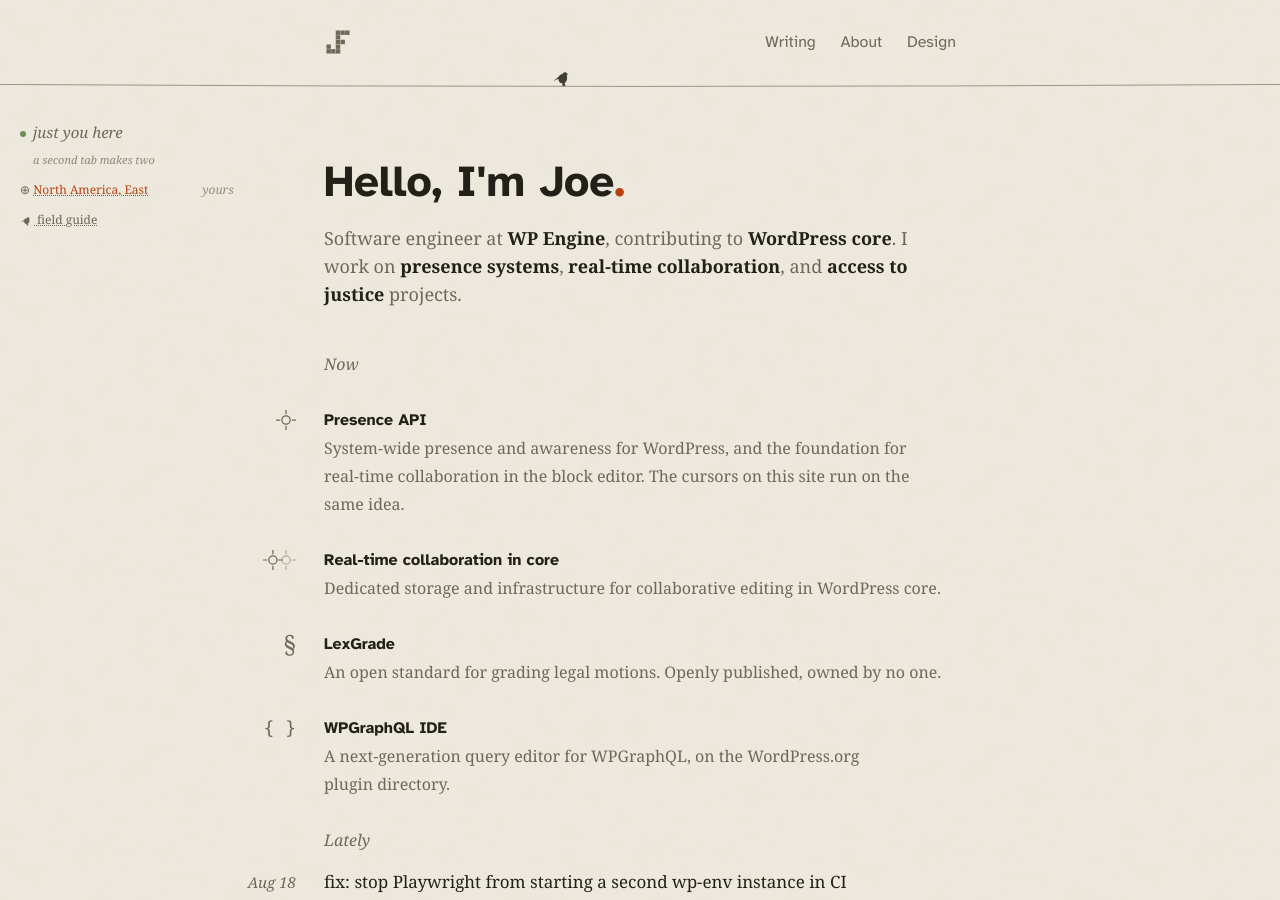
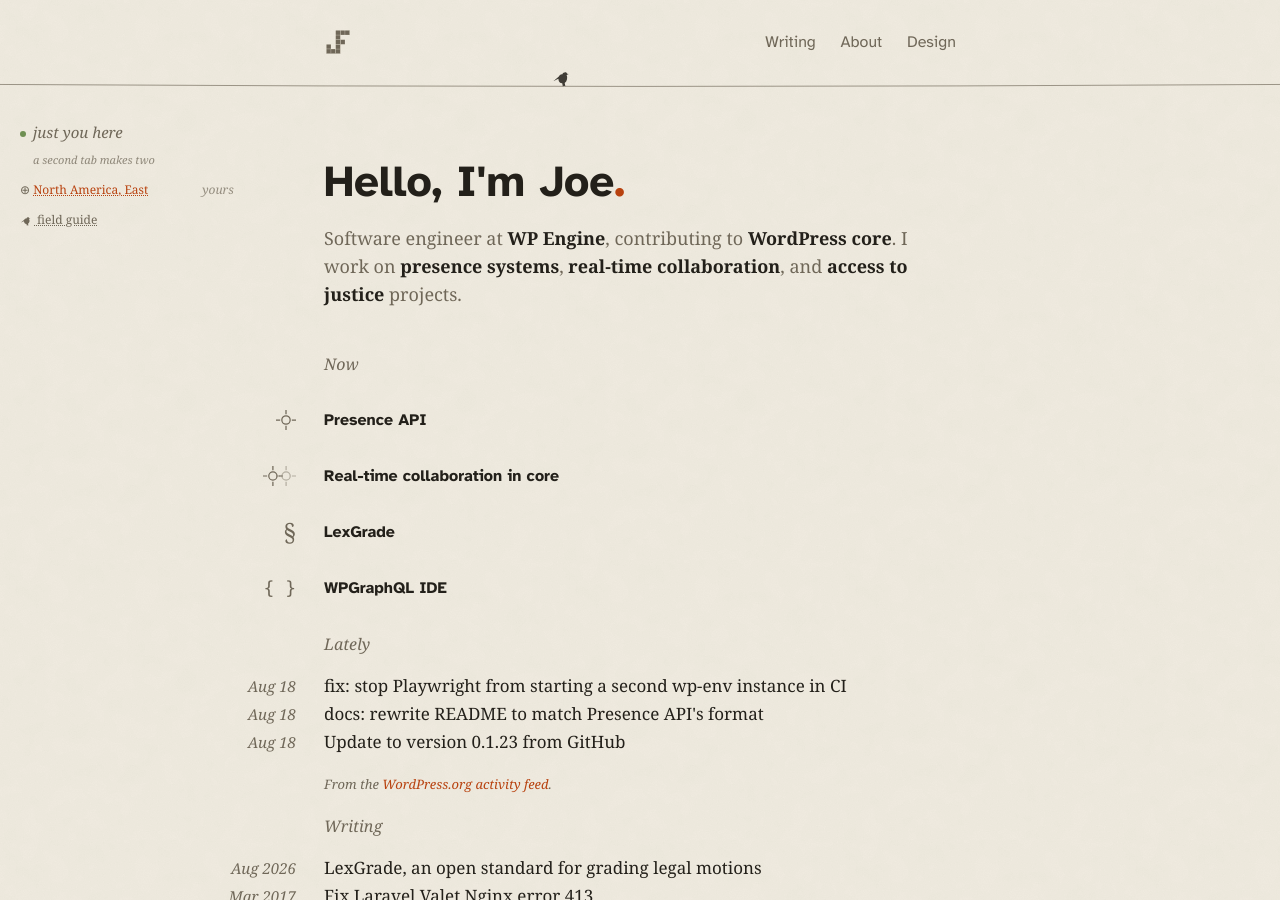
Before and after one commit to josephfusco/josephfusco.github.io, a Jekyll site: the page built from index.html, in a window 1280 px wide and 900 px high. Built offline with Jekyll 4.4.1, drawn with Linux system fonts in a browser that asks for light colours.

Commit message:
Remove work descriptions

```diff
--- a/index.html
+++ b/index.html
@@ -17,7 +17,6 @@
 				</div>
 				<div>
 					<h3><a href="https://github.com/WordPress/presence-api">Presence API</a></h3>
-					<p>System-wide presence and awareness for WordPress, and the foundation for real-time collaboration in the block editor. The cursors on this site run on the same idea.</p>
 				</div>
 			</li>
 			<li>
@@ -26,7 +25,6 @@
 				</div>
 				<div>
 					<h3><a href="https://github.com/WordPress/wordpress-develop">Real-time collaboration in core</a></h3>
-					<p>Dedicated storage and infrastructure for collaborative editing in WordPress core.</p>
 				</div>
 			</li>
 			<li>
@@ -35,7 +33,6 @@
 				</div>
 				<div>
 					<h3><a href="https://lexgrade.org">LexGrade</a></h3>
-					<p>An open standard for grading legal motions. Openly published, owned by no one.</p>
 				</div>
 			</li>
 			<li>
@@ -44,7 +41,6 @@
 				</div>
 				<div>
 					<h3><a href="https://wordpress.org/plugins/wpgraphql-ide/">WPGraphQL IDE</a></h3>
-					<p>A next-generation query editor for WPGraphQL, on the WordPress.org plugin directory.</p>
 				</div>
 			</li>
 		</ul>
```
